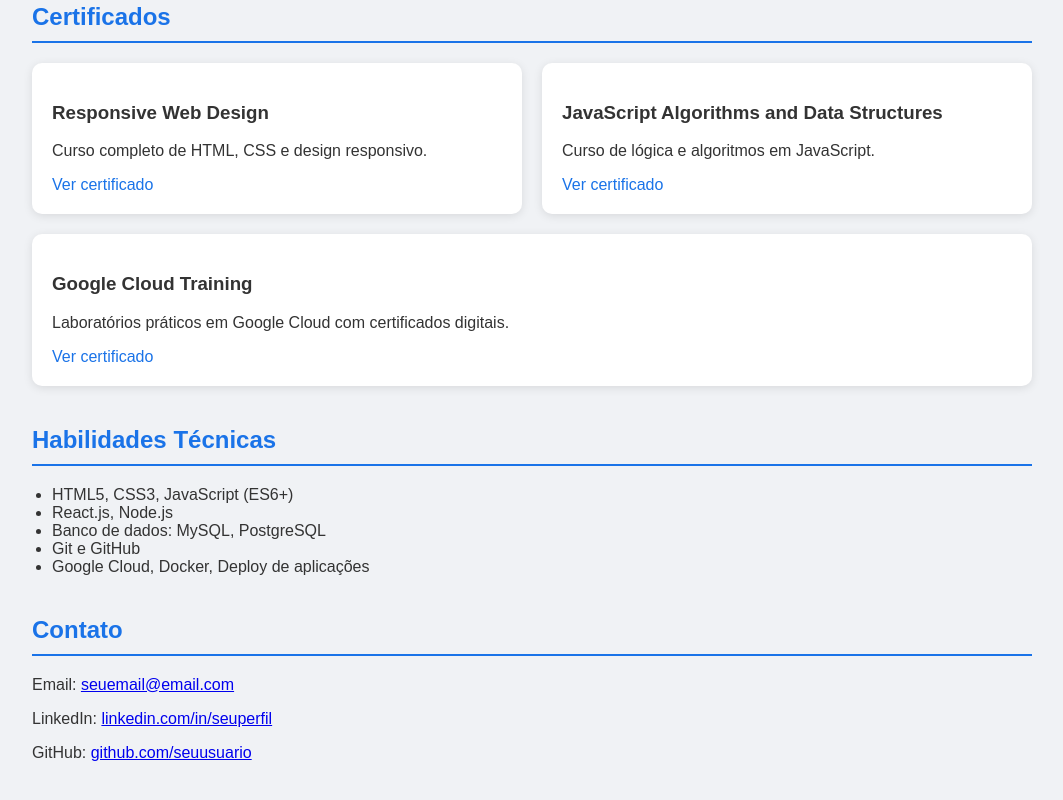
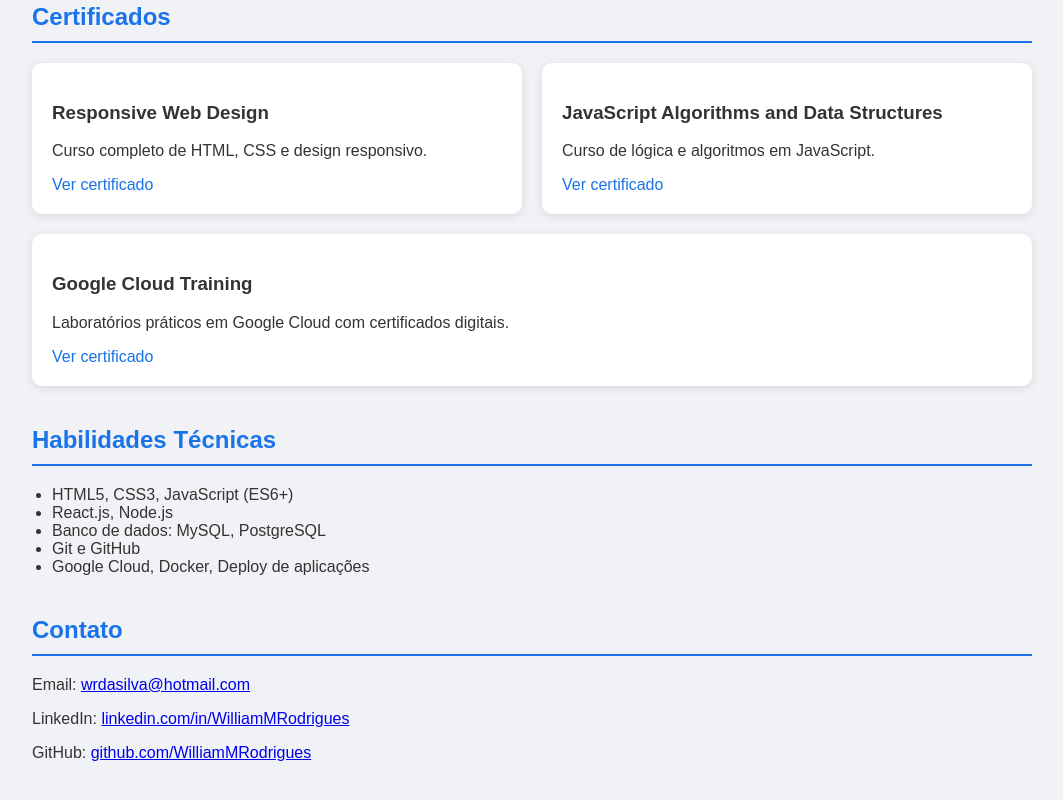
Before and after one commit to WilliamMRodrigues/Portfolio, a plain HTML site: page index.html in a window 1280 px wide. Shown: the part 701-1501 px from the top of the page, without its empty margins (108-1171 px from the left). Drawn offline with Linux system fonts and the light colour scheme.

```diff
--- a/index.html
+++ b/index.html
@@ -79,9 +79,9 @@
     <!-- Contato -->
     <section>
       <h2>Contato</h2>
-      <p>Email: <a href="mailto:seuemail@email.com">seuemail@email.com</a></p>
-      <p>LinkedIn: <a href="https://www.linkedin.com/in/seuperfil" target="_blank">linkedin.com/in/seuperfil</a></p>
-      <p>GitHub: <a href="https://github.com/seuusuario" target="_blank">github.com/seuusuario</a></p>
+      <p>Email: <a href="mailto:seuemail@email.com">wrdasilva@hotmail.com</a></p>
+      <p>LinkedIn: <a href="https://www.linkedin.com/in/seuperfil" target="_blank">linkedin.com/in/WilliamMRodrigues</a></p>
+      <p>GitHub: <a href="https://github.com/seuusuario" target="_blank">github.com/WilliamMRodrigues</a></p>
     </section>
   </main>
 </body>
```
